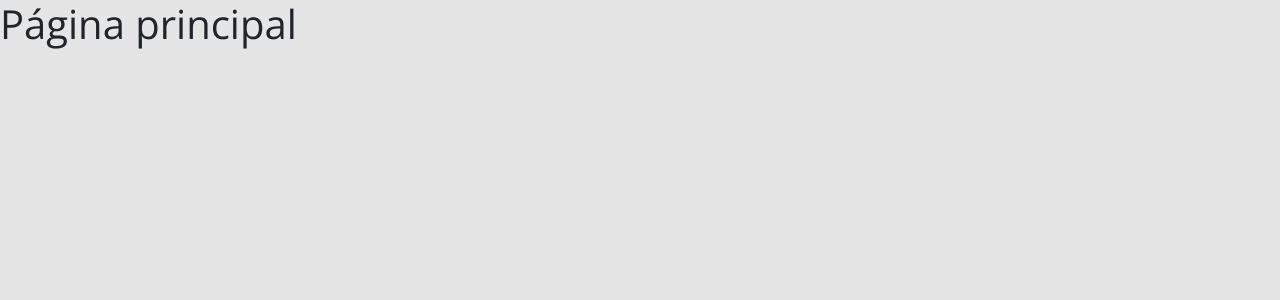
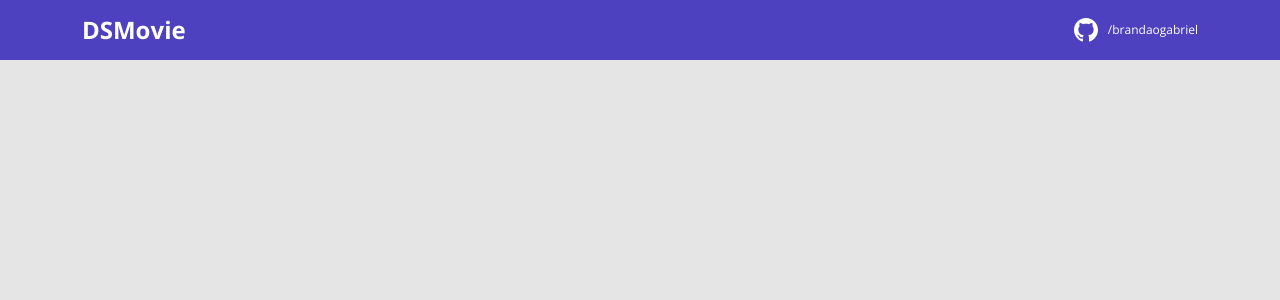
Before and after one commit to brandaogabriel/dsmovie, a React (Create React App) app in the folder frontend/: page / in a window 1280 px wide. Shown: the top 300 px of the page. Built offline with nearby package versions, Linux system fonts and the light colour scheme.

Commit message:
add navbar component

```diff
--- a/frontend/src/App.tsx
+++ b/frontend/src/App.tsx
@@ -1,6 +1,8 @@
+import Navbar from "./components/navbar";
+
 function App() {
   return (
-    <h1>Página principal</h1>
+    <Navbar />
   );
 }
 
--- /dev/null
+++ b/frontend/src/components/navbar/index.tsx
@@ -0,0 +1,22 @@
+import { ReactComponent as GithubIcon } from "assets/img/github.svg";
+import './styles.css';
+
+function Navbar() {
+  return (
+    <header>
+      <nav className="container">
+        <div className="dsmovie-nav-content">
+          <h1>DSMovie</h1>
+          <a href="https://www.github.com/brandaogabriel">
+            <div className="dsmovie-contact-container">
+              <GithubIcon />
+              <p className="dsmovie-contact-link">/brandaogabriel</p>
+            </div>
+          </a>
+        </div>
+      </nav>
+    </header>
+  );
+}
+
+export default Navbar;
--- /dev/null
+++ b/frontend/src/components/navbar/styles.css
@@ -0,0 +1,29 @@
+header {
+    background-color: var(--color-primary);
+    height: 60px;
+    display: flex;
+    align-items: center;
+}
+
+.dsmovie-nav-content {
+    display: flex;
+    justify-content: space-between;
+    align-items: center;
+    color: #fff;
+}
+
+.dsmovie-nav-content h1 {
+    margin: 0;
+    font-weight: 700;
+    font-size: 24px;
+}
+
+.dsmovie-contact-container {
+    display: flex;
+    align-items: center;
+}
+
+.dsmovie-contact-link {
+    margin: 0 0 0 10px;
+    font-size: 12px;
+}
--- a/frontend/tsconfig.json
+++ b/frontend/tsconfig.json
@@ -1,5 +1,6 @@
 {
   "compilerOptions": {
+    "baseUrl": "./src",
     "target": "es5",
     "lib": [
       "dom",
```
Also changed, not shown: frontend/src/assets/img/github.svg (added).
